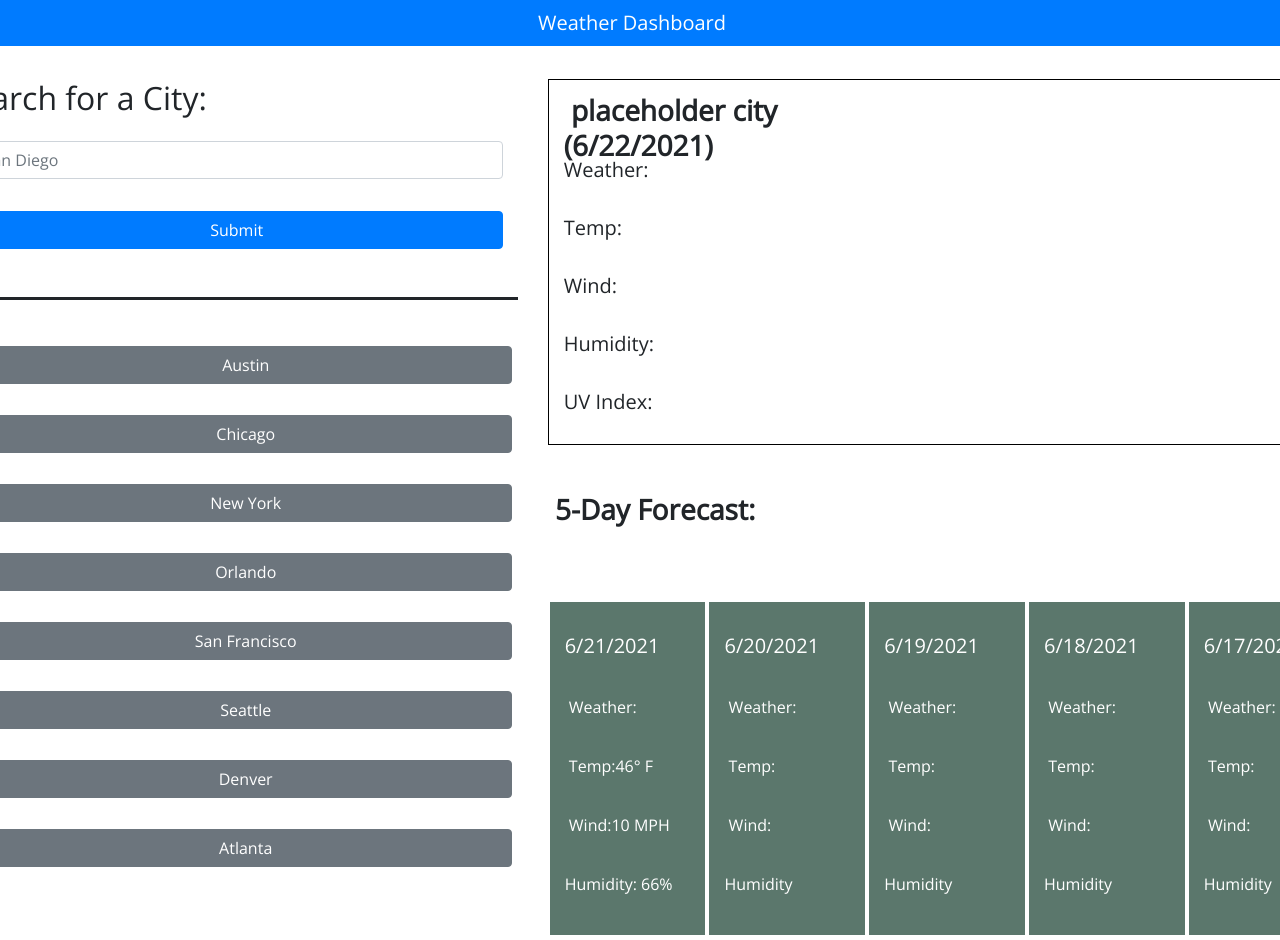
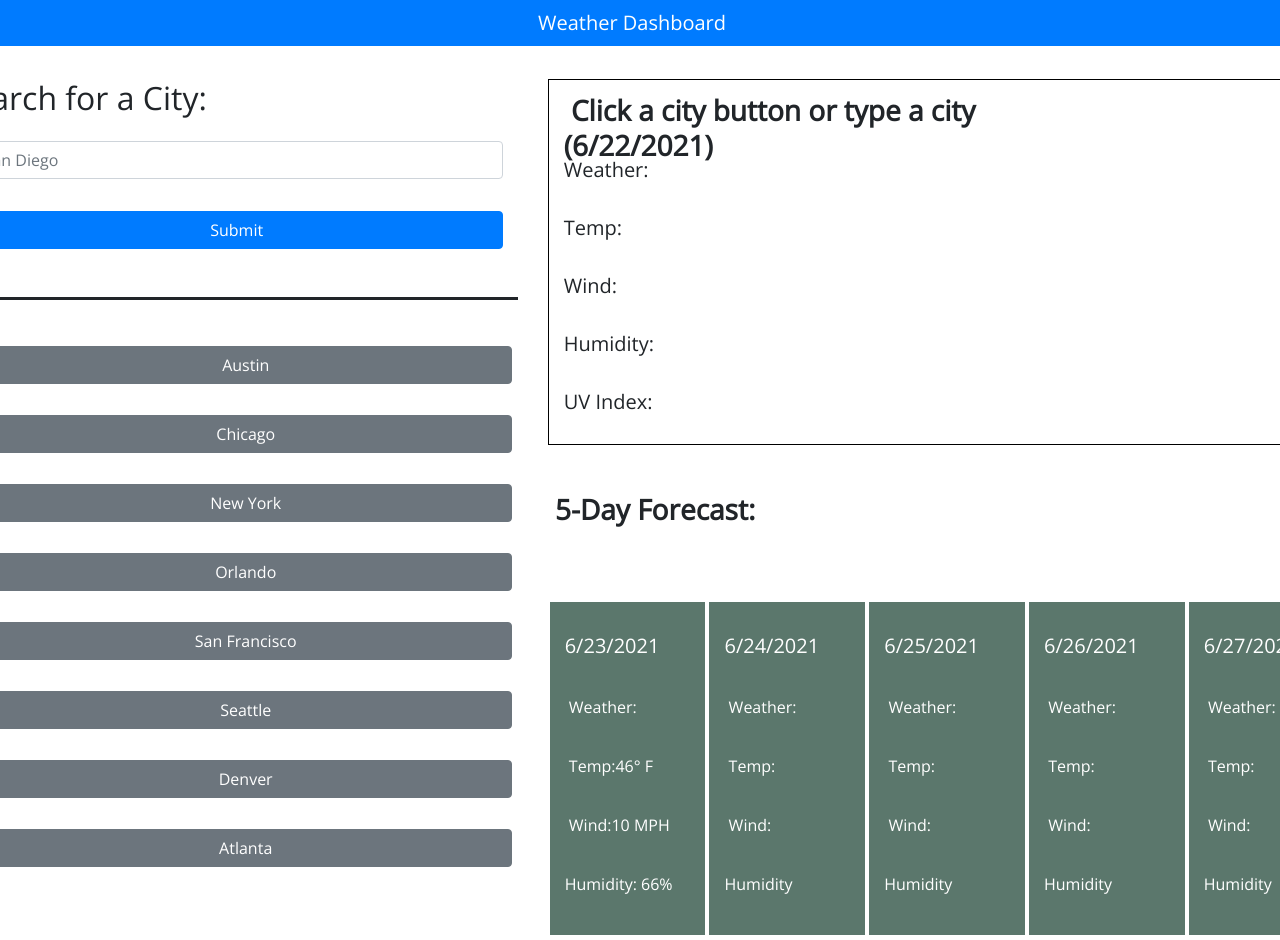
Before and after one commit to DannyRoubin/WeatherDashboard, a plain HTML site: page index.html in a window 1280 px wide. Shown: the top 940 px of the page. Drawn offline with nearby package versions, Linux system fonts and the light colour scheme.

Commit message:
did final changes to main files, as well as finished the ReadMe

```diff
--- a/assets/js/script.js
+++ b/assets/js/script.js
@@ -64,11 +64,11 @@ var day5humidity = document.querySelector("#day5humidity");
 //small function to display the current day
 function displayDay() {
   $("#currentCityDate").text(moment().format("[(]M/D/YYYY[)]"));
-  $("#day1date").text(moment().subtract(1,"days").format("M/D/YYYY"));
-  $("#day2date").text(moment().subtract(2,"days").format("M/D/YYYY"));
-  $("#day3date").text(moment().subtract(3,"days").format("M/D/YYYY"));
-  $("#day4date").text(moment().subtract(4,"days").format("M/D/YYYY"));
-  $("#day5date").text(moment().subtract(5,"days").format("M/D/YYYY"));
+  $("#day1date").text(moment().add(1,"days").format("M/D/YYYY"));
+  $("#day2date").text(moment().add(2,"days").format("M/D/YYYY"));
+  $("#day3date").text(moment().add(3,"days").format("M/D/YYYY"));
+  $("#day4date").text(moment().add(4,"days").format("M/D/YYYY"));
+  $("#day5date").text(moment().add(5,"days").format("M/D/YYYY"));
 }
 setInterval(displayDay, 1000);
 
--- a/index.html
+++ b/index.html
@@ -54,7 +54,7 @@
 
         <div class="col-12 col-md-7">
           <div class="container-fluid city">
-            <h3 class = "bold showcase-city" id = "currentCity"> placeholder city</h3>
+            <h3 class = "bold showcase-city" id = "currentCity"> Click a city button or type a city</h3>
             <h3 class = "bold showcase-city showcase-city-date" id = "currentCityDate">  </h3>
               <h5 class = "city-info"  id = "currentCityWeather">Weather: </h5>
             <h5 class = "city-info"  id = "currentCityTemp">Temp: </h5>
```
Also changed, not shown: assets/images/AppScreenshot.jpg (added), assets/images/AppScreenshot1.jpg (added), 1 other file.
